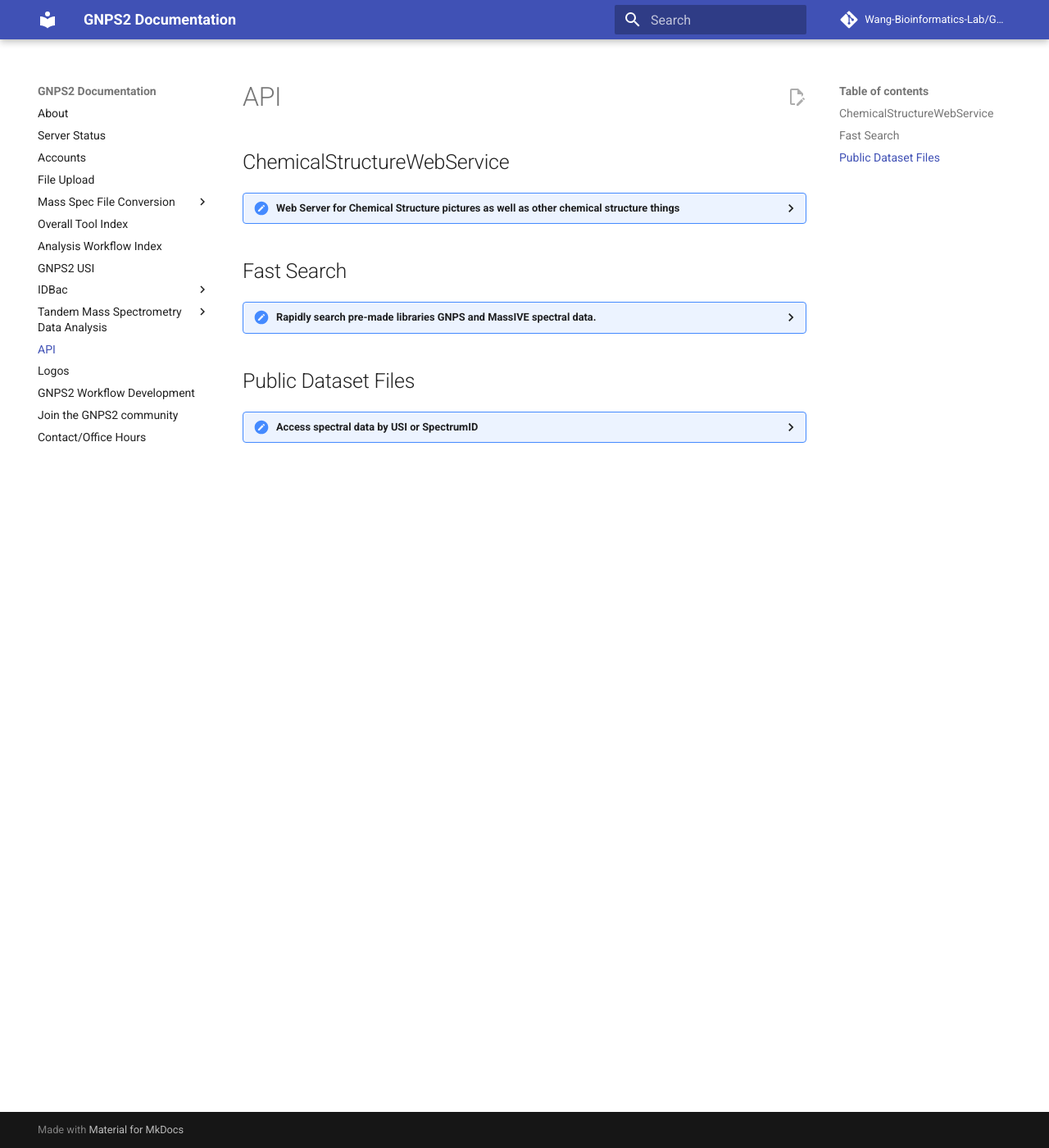
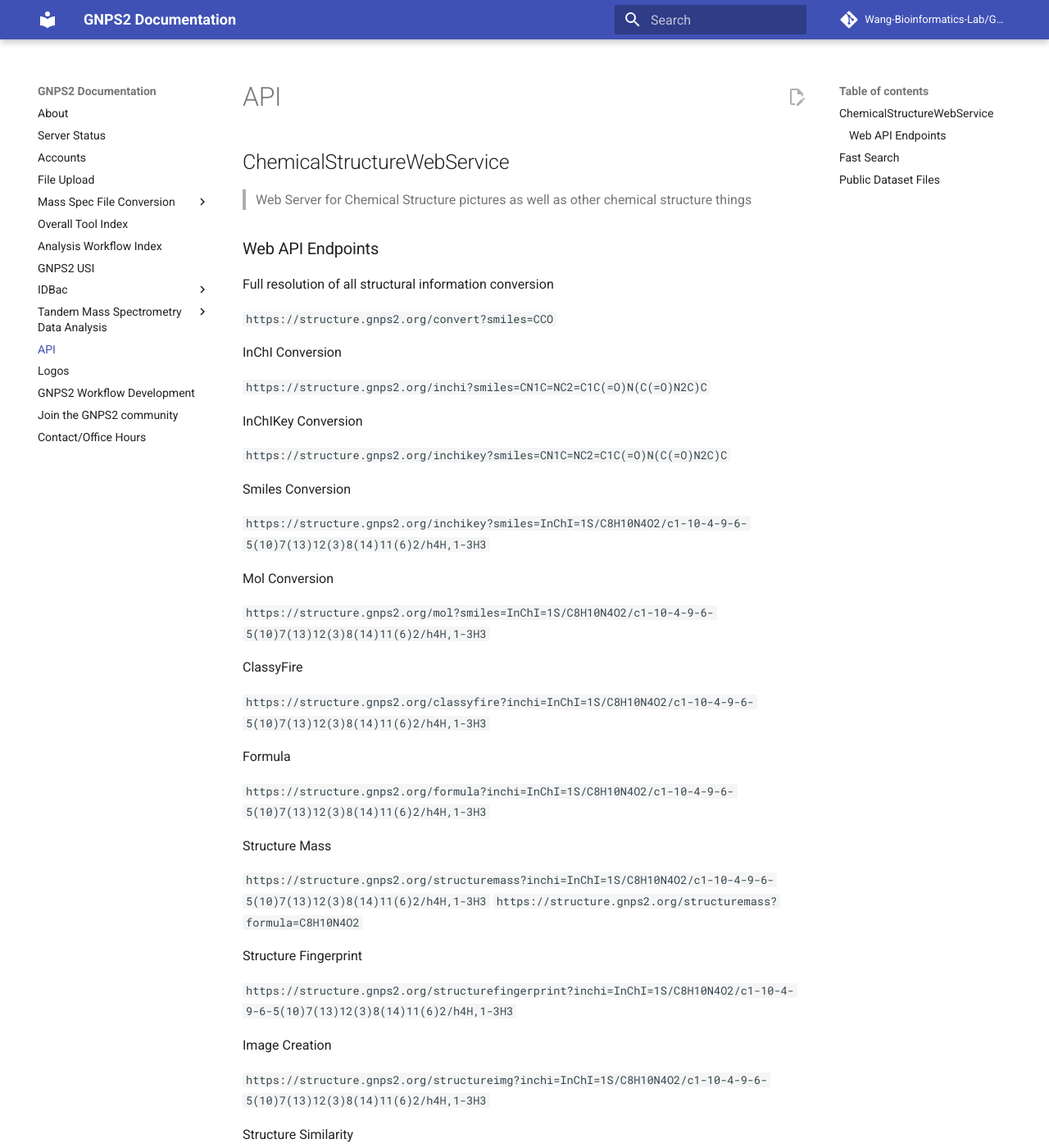
Before and after one commit to Wang-Bioinformatics-Lab/GNPS2_Documentation, an MkDocs documentation site: the page built from docs/api.md, in a window 1280 px wide and 1400 px high. Shown: the whole window at 82% size. Built offline with MkDocs 1.6.1 and Material for MkDocs 9.7.7, drawn with Linux system fonts in a browser that asks for light colours; comment, search, counter and statistics services are not loaded; some of the changed text lies outside the part shown.

Commit message:
Revert expand sections due to dendering.

````diff
--- a/docs/api.md
+++ b/docs/api.md
@@ -1,6 +1,5 @@
 ## ChemicalStructureWebService
-<details>
-<summary>Web Server for Chemical Structure pictures as well as other chemical structure things</summary>
+>Web Server for Chemical Structure pictures as well as other chemical structure things
 
 ### Web API Endpoints
 
@@ -48,11 +47,9 @@
 Structure Similarity
 
 ```https://structure.gnps2.org/structuresimilarity?inchi1=InChI=1S/C8H10N4O2/c1-10-4-9-6-5(10)7(13)12(3)8(14)11(6)2/h4H,1-3H3&smiles2=CN1C=NC2=C1C(=O)N(C(=O)N2C)C```
-</details>
 
 ## Fast Search
-<details>
-<summary>Rapidly search pre-made libraries GNPS and MassIVE spectral data.</summary>
+Rapidly search pre-made libraries GNPS and MassIVE spectral data.
 Search by peaks in json format using query_spectrum:
 
 ```
@@ -77,11 +74,8 @@
 * cosine_threshold: The minimum cosine threshold to be included in the results, defaults to 0.7
 * query_spectrum (mututally exclusive with USI): A json formatted peak list
 
-</details>
-
 ## Public Dataset Files
-<details>
-<summary>Access spectral data by USI or SpectrumID</summary>
+Access spectral data by USI or SpectrumID
 Getting all files per dataset
 
 ```
@@ -108,4 +102,3 @@
 ```
 https://fasst.gnps2.org/search?library=gnpslibrary&usi=mzspec:GNPS:GNPS-LIBRARY:accession:CCMSLIB00000001547
 ```
-</details>
````
